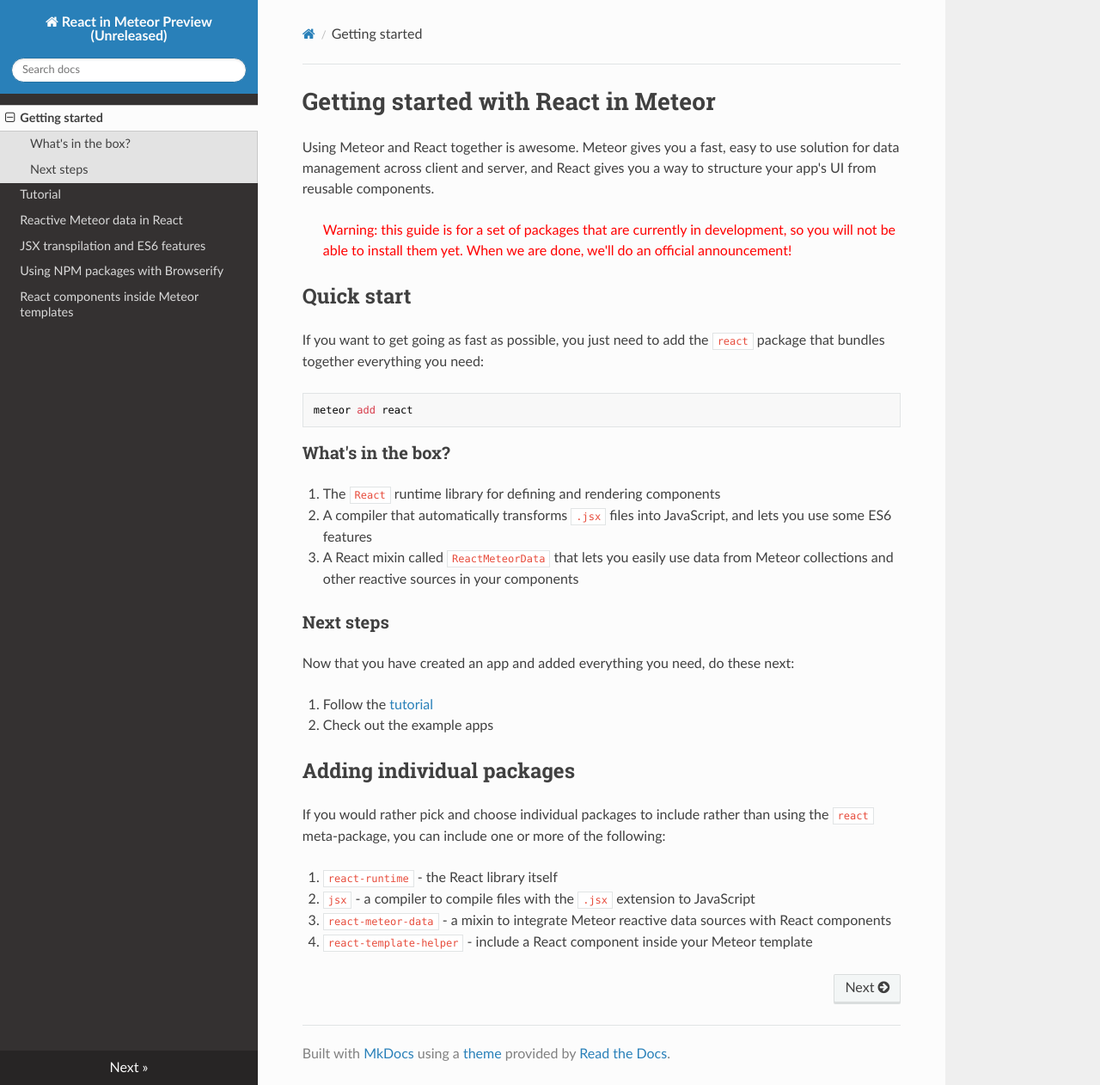
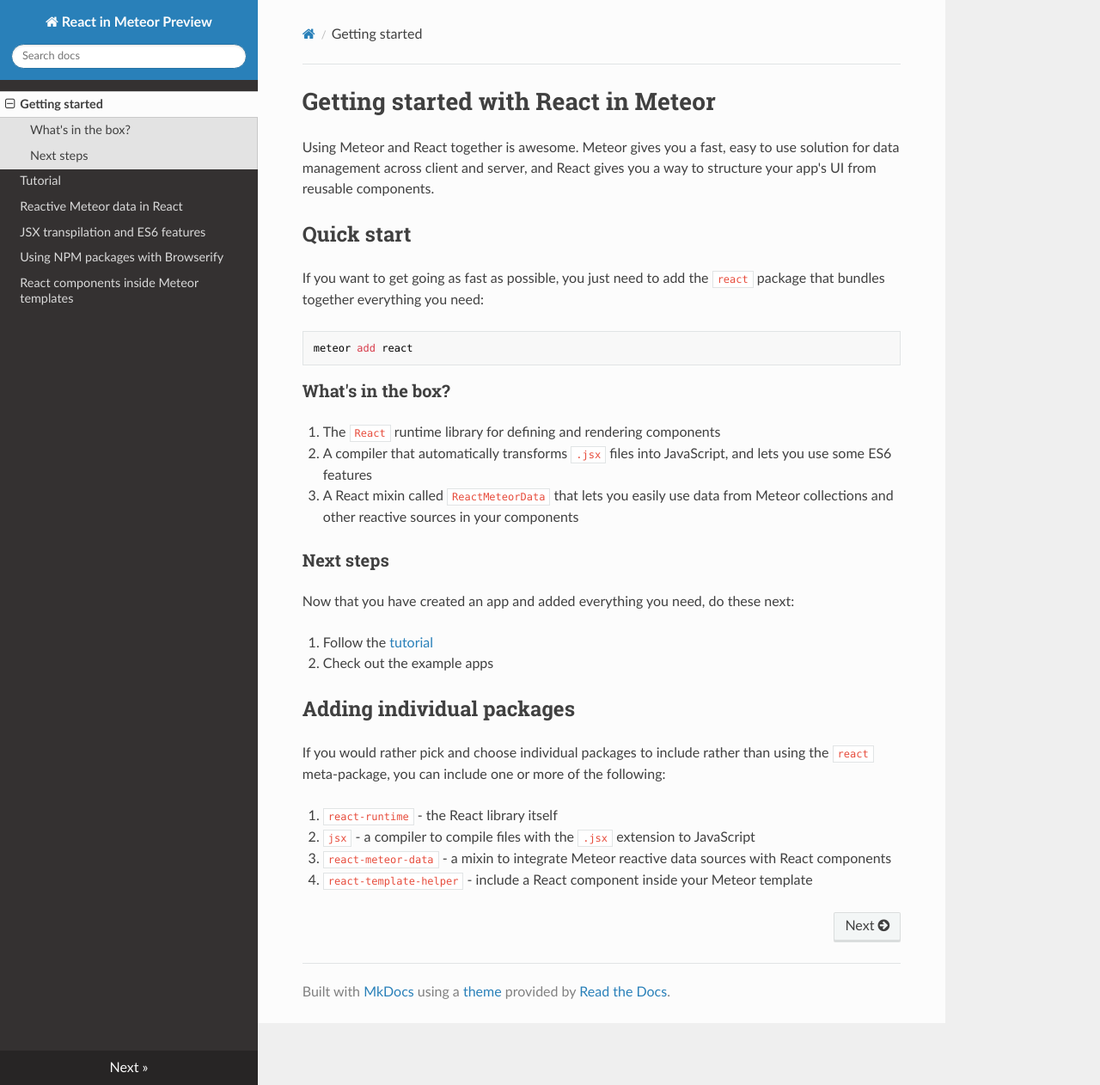
Before and after one commit to meteor/react-packages, an MkDocs documentation site: the page built from docs/index.md, in a window 1280 px wide and 1262 px high. Shown: the whole window at 86% size. Built offline with MkDocs 1.6.1, drawn with Linux system fonts in a browser that asks for light colours; nearby versions of some CDN libraries; old or Windows-style settings are respelled for this version of MkDocs.

Commit message:
Remove unreleased warnings

```diff
--- a/docs/index.md
+++ b/docs/index.md
@@ -2,8 +2,6 @@
 
 Using Meteor and React together is awesome. Meteor gives you a fast, easy to use solution
 for data management across client and server, and React gives you a way to structure your app's UI from reusable components.
-
-> <span style="color: red">Warning: this guide is for a set of packages that are currently in development, so you will not be able to install them yet. When we are done, we'll do an official announcement!</span>
 
 ## Quick start
 
--- a/mkdocs.yml
+++ b/mkdocs.yml
@@ -1,4 +1,4 @@
-site_name: React in Meteor Preview (Unreleased)
+site_name: React in Meteor Preview
 theme: readthedocs
 pages:
 - Getting started: index.md
```
